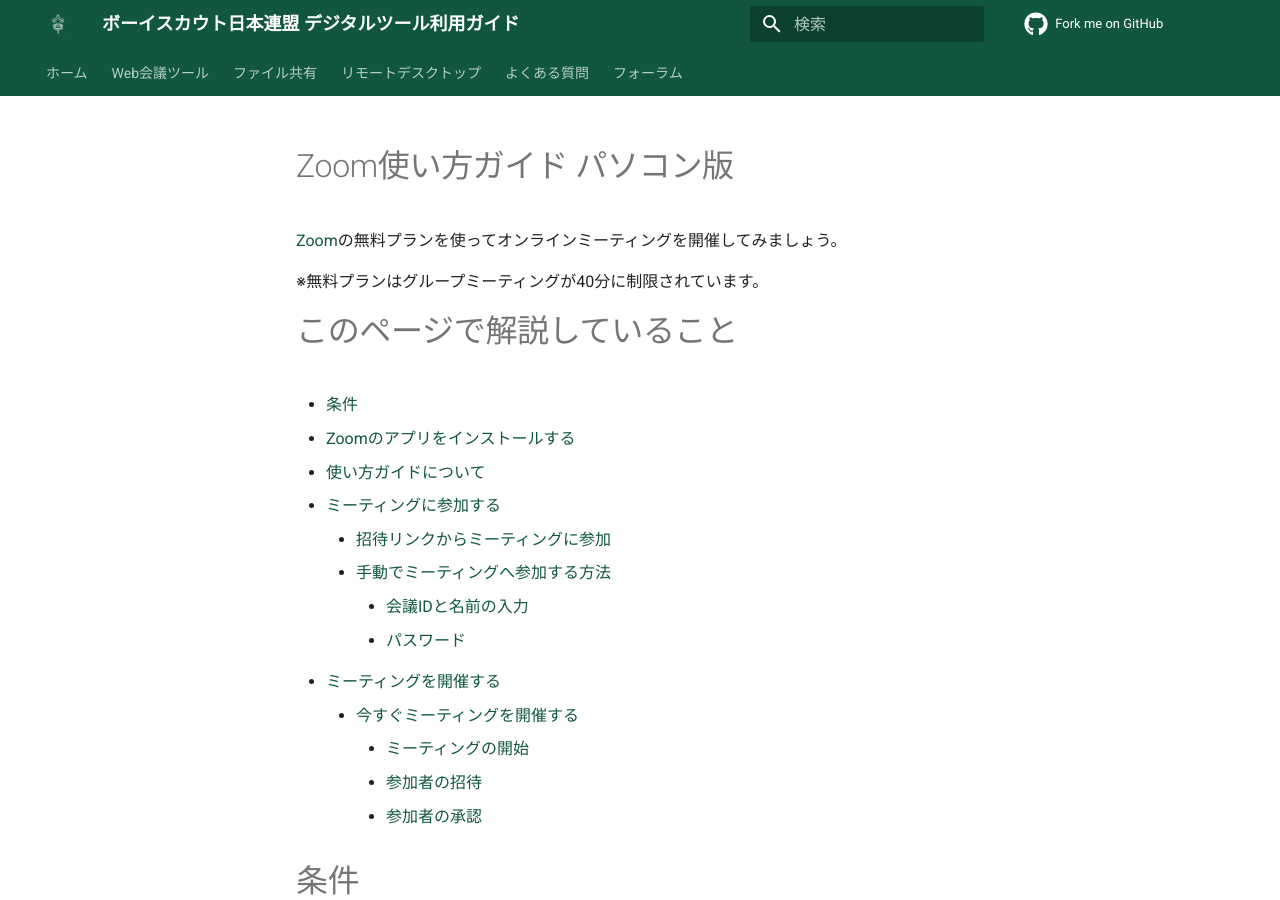
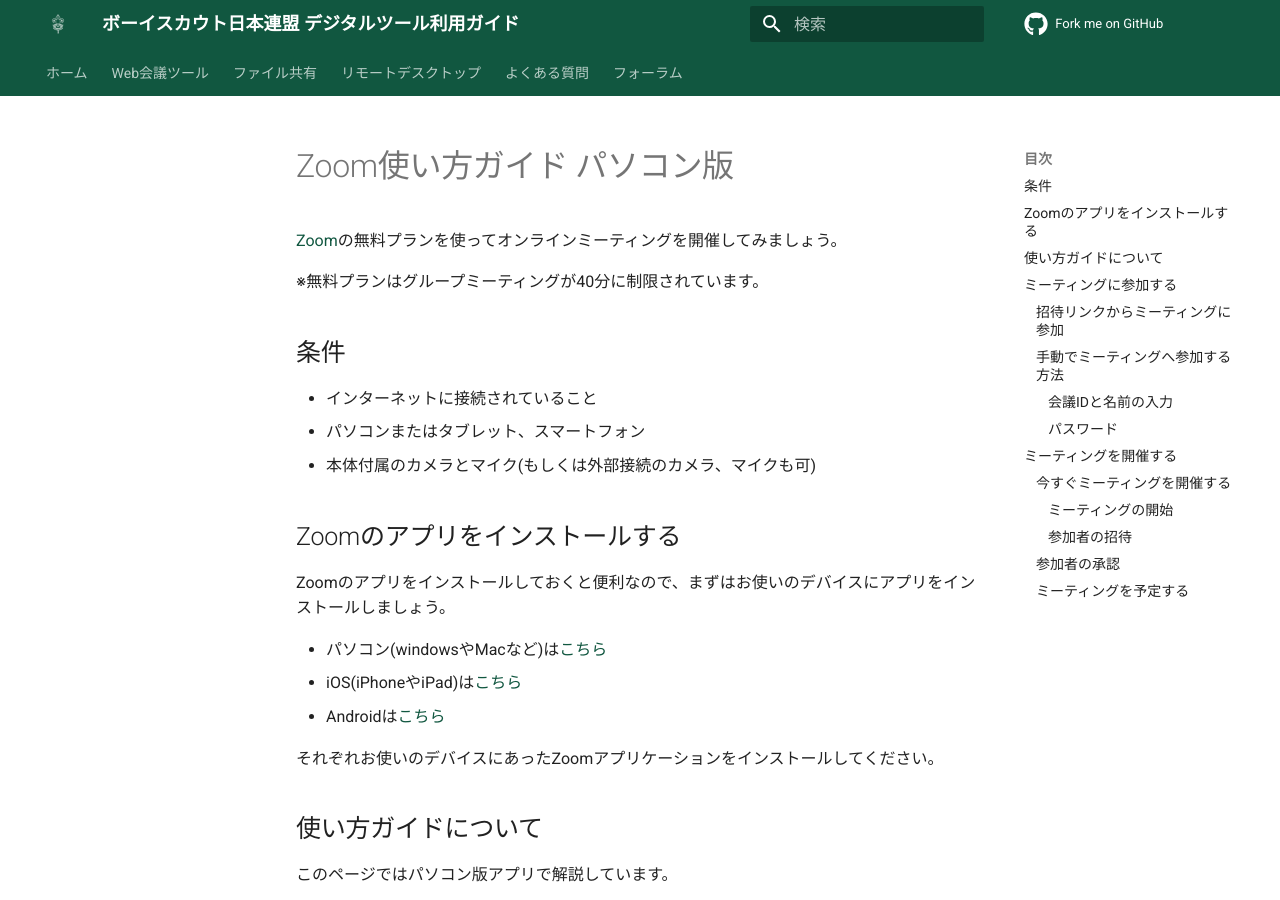
Before and after one commit to Scout-Association-of-Japan/DX-promotion-guidelines, an MkDocs documentation site: the page built from docs/web-meeting-guide/zoom/ZoomMeeting.md, in a window 1280 px wide and 900 px high. Built offline with MkDocs 1.6.1 and Material for MkDocs 9.7.7, drawn with Linux system fonts in a browser that asks for light colours; comment, search, counter and statistics services are not loaded; some of the changed text lies outside the part shown.

Commit message:
Update ZoomMeeting.md
- ページ内アンカーリンクの削除
- hタグの適用

```diff
--- a/docs/web-meeting-guide/zoom/ZoomMeeting.md
+++ b/docs/web-meeting-guide/zoom/ZoomMeeting.md
@@ -3,27 +3,12 @@
 
 ※無料プランはグループミーティングが40分に制限されています。
 
-# このページで解説していること
-* [条件](#条件)
-* [Zoomのアプリをインストールする](#Zoomのアプリをインストールする)
-* [使い方ガイドについて](#使い方ガイドについて)
-* [ミーティングに参加する](#ミーティングに参加する)
-	* [招待リンクからミーティングに参加](#招待リンクからミーティングに参加)
-	* [手動でミーティングへ参加する方法](#手動でミーティングへ参加する方法)
-		* [会議IDと名前の入力](#会議IDと名前の入力)
-		* [パスワード](#パスワード)
-* [ミーティングを開催する](#ミーティングを開催する)
-	* [今すぐミーティングを開催する](#今すぐミーティングを開催する)
-		* [ミーティングの開始](#ミーティングの開始)
-		* [参加者の招待](#参加者の招待)
-		* [参加者の承認](#参加者の承認)
-
-# 条件
+## 条件
 * インターネットに接続されていること
 * パソコンまたはタブレット、スマートフォン
 * 本体付属のカメラとマイク(もしくは外部接続のカメラ、マイクも可)
 
-# Zoomのアプリをインストールする
+## Zoomのアプリをインストールする
 Zoomのアプリをインストールしておくと便利なので、まずはお使いのデバイスにアプリをインストールしましょう。
 
 * パソコン(windowsやMacなど)は[こちら](https://us04web.zoom.us/download#client_4meeting)
@@ -33,7 +18,7 @@
 それぞれお使いのデバイスにあったZoomアプリケーションをインストールしてください。
 
 
-# 使い方ガイドについて
+## 使い方ガイドについて
 このページではパソコン版アプリで解説しています。
 
 * iOS(iPhoneまたはiPad)の方は[こちら](ios.md)
@@ -41,8 +26,8 @@
 
 を参照してください。
 
-# ミーティングに参加する
-## 招待リンクからミーティングに参加
+## ミーティングに参加する
+### 招待リンクからミーティングに参加
 
 ![](images/1.jpg)
 
@@ -62,27 +47,27 @@
 
 リンクから入れない場合は、会議IDとパスワードを手入力することで会議へ参加できますので以下の方法を参照してください。
 
-## 手動でミーティングへ参加する方法
+### 手動でミーティングへ参加する方法
 ![](images/2.jpg)
 
 会議IDとパスワードを手入力してミーティングに参加する場合はZoomアプリを起動し、`ミーティングに参加`をクリックします。
 
-### 会議IDと名前の入力
+#### 会議IDと名前の入力
 ![](images/3.jpg)
 主催者から届いたミーティング案内に書いてある`会議ID`(11桁の数字)を入力します。(ハイフンなしで入力してもOKです)
 
 他の参加者があなたを識別しやすくなるように`お名前`を入力し、`参加`をクリックします。
 
-###パスワード
+#### パスワード
 ![](images/4.jpg)
 
 案内に書いてあるパスワードを入力し`参加`をクリックします。主催者から参加の承認がされると、ミーティングへ参加することができます。
 
-# ミーティングを開催する
+## ミーティングを開催する
 
-## 今すぐミーティングを開催する
+### 今すぐミーティングを開催する
 
-### ミーティングの開始
+#### ミーティングの開始
 ![](images/9.jpg)
 Zoomアプリを起動し`新規ミーティング`をクリックします。
 
@@ -92,7 +77,7 @@
 
 `コンピューターオーディオで参加`をクリックすると会議の開催が完了します。
 
-### 参加者の招待
+#### 参加者の招待
 ![](images/11.jpg)
 
 画面下部にある`参加者`アイコンをクリックすると、画面右に参加者ウィンドが現れます。
@@ -119,7 +104,7 @@
 >
 > パスワード: 8zqAAu
 
-## 参加者の承認
+### 参加者の承認
 ![](images/14.jpg)
 
 参加者がミーティングへの参加リクエストがあった場合、主催者として受け入れて続きをします。画面右の参加者ウィンドに`X待機中`と表示が現れます。
@@ -128,7 +113,7 @@
 
 `削除する`をクリックするとミーティングへの参加を拒否することができます。
 
-## ミーティングを予定する
+### ミーティングを予定する
 会議等が予定されている場合はミーティングを予約しておくとスムーズに進められるので便利です。Zoomアプリから「次の団委員会開催予約」をしてみましょう。
 
 ![](images/15.jpg)
@@ -159,7 +144,3 @@
 予約したミーティングをクリックすると詳細が見られます。`招待のコピー`をクリックすると招待に必要な文面がクリップボードにコピーされるので、メールやチャットで参加者に周知します。
 
 当日は会議が自動的に始まるわけではないので、主催者も参加者と同じようにZoomにログインし、参加者の受け入れ作業をする必要があります。
-
-
-# 日本連盟DX推進室
-「こんなことが知りたい」「これってどうやるの?」などありましたら <dx@scout.or.jp>までお寄せください。
```
